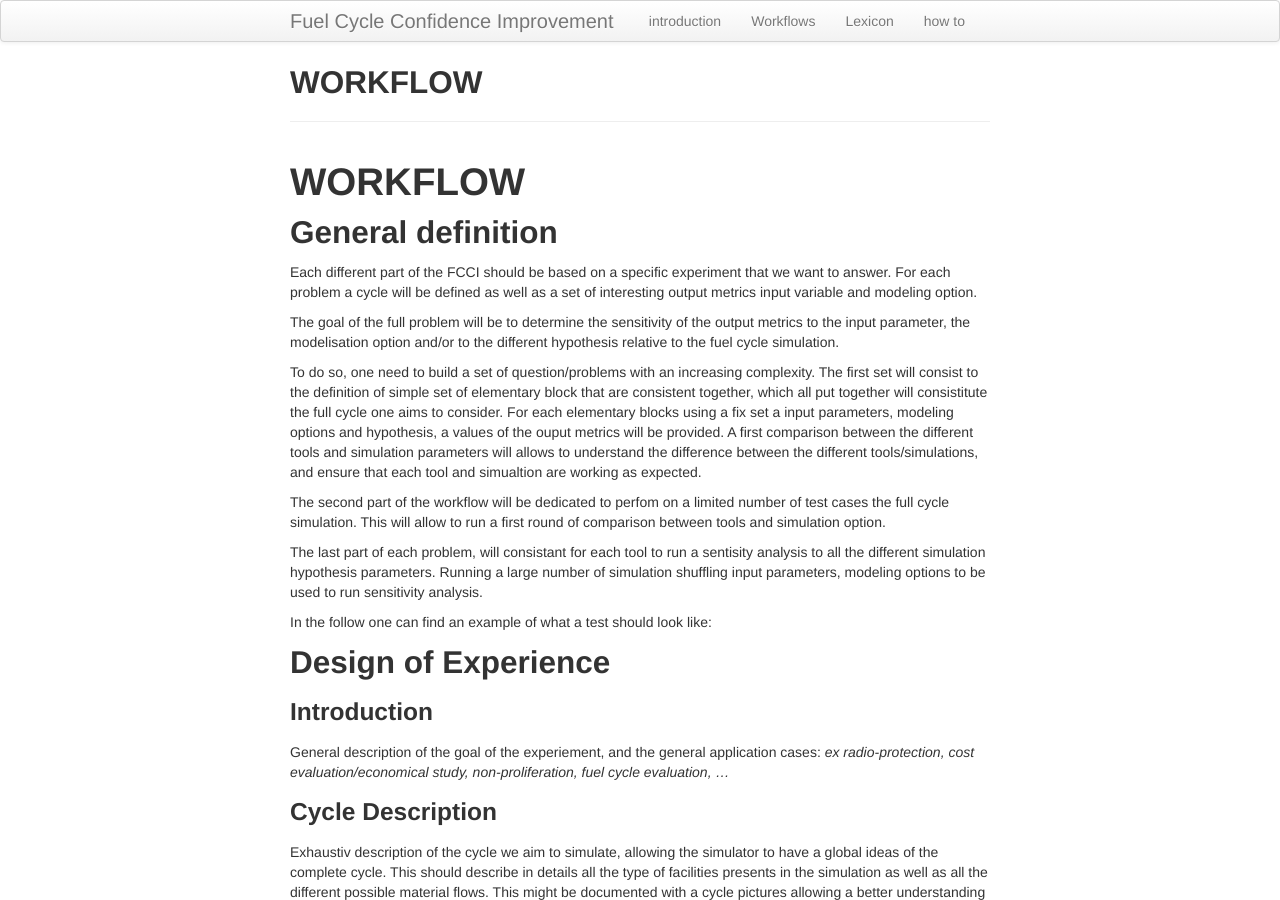
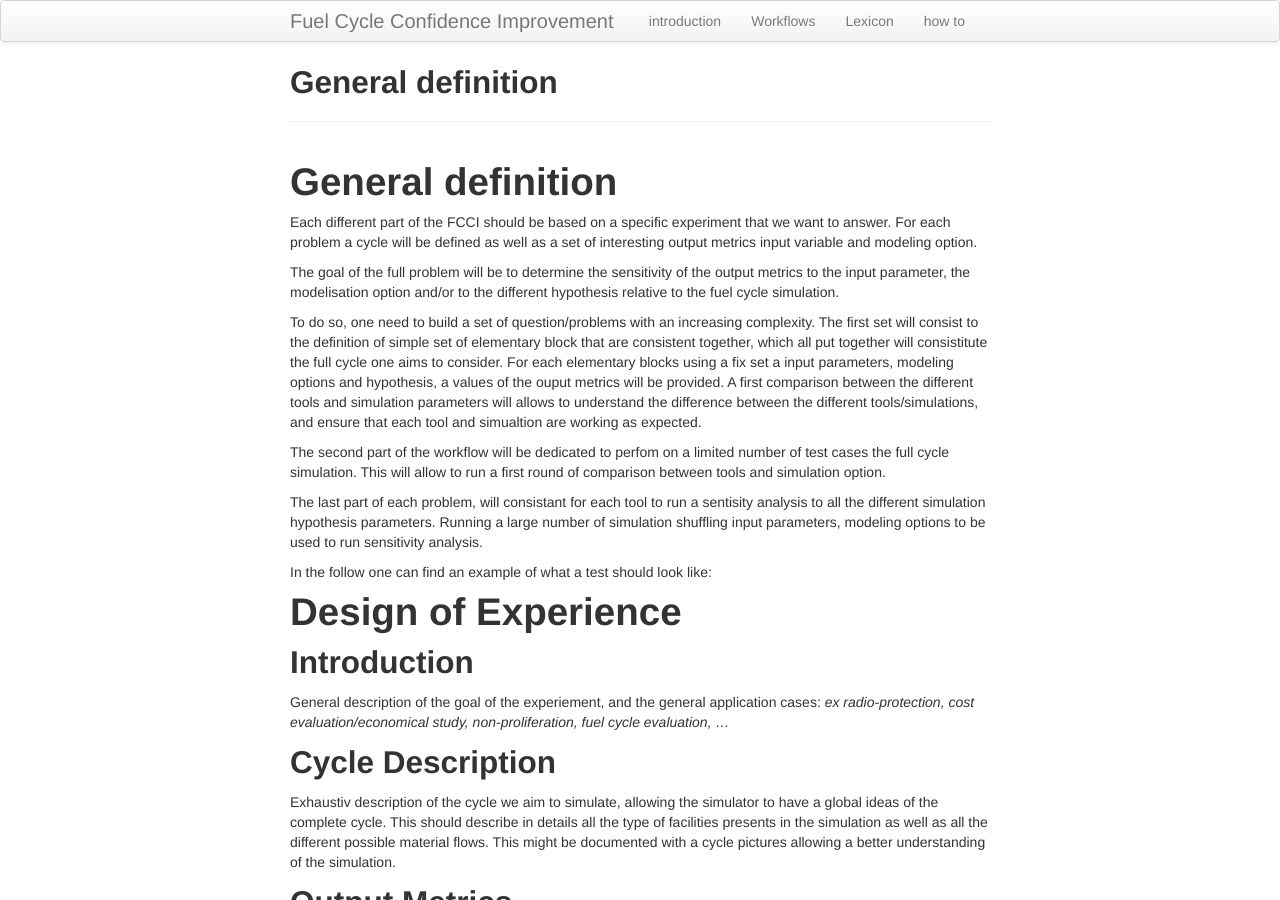
Before and after one commit to FuelCycleFIT/fcci2017.github.io_old_bkp, a Jekyll site: the page built from pages/WORKFLOW.md, in a window 1280 px wide and 900 px high. Built offline with Jekyll 4.4.1, drawn with Linux system fonts in a browser that asks for light colours; our own code applies the rules of GitHub Pages for plain Markdown files.

Commit message:
reshape header

```diff
--- a/pages/WORKFLOW.md
+++ b/pages/WORKFLOW.md
@@ -1,6 +1,4 @@
-# WORKFLOW
-
-## General definition
+# General definition
 
 Each different part of the FCCI should be based on a specific experiment that we
 want to answer.  For each problem a cycle will be defined as well as a set of
@@ -36,15 +34,15 @@ run sensitivity analysis.
 
 In the follow one can find an example of what a test should look like:
 
-## Design of Experience
+# Design of Experience
 
-### Introduction
+## Introduction
 
 General description of the goal of the experiement, and the general application cases:
 *ex radio-protection, cost evaluation/economical study, non-proliferation, fuel
 cycle evaluation, ...*
 
-### Cycle Description
+## Cycle Description
 Exhaustiv description of the cycle we aim to simulate, allowing the simulator to
 have a global ideas of the complete cycle.
 This should describe in details all the type of facilities presents in the
@@ -52,7 +50,7 @@ simulation as well as all the different possible material flows. This might be
 documented with a cycle pictures allowing a better understanding of the
 simulation.
 
-### Output Metrics
+## Output Metrics
 Description of all the differents identified output metrics relevants for the
 considered test.
 
@@ -66,7 +64,7 @@ Metrics can be deferencied into 2 categories:
   cost, radio-toxicity, decayheat....
 
 
-### Cycle Input and Model simplification
+## Cycle Input and Model simplification
 Description of the all the degree of freedom of the experiences:
 
 - Definition of the input factors (variables and parameters) and their variation
```
